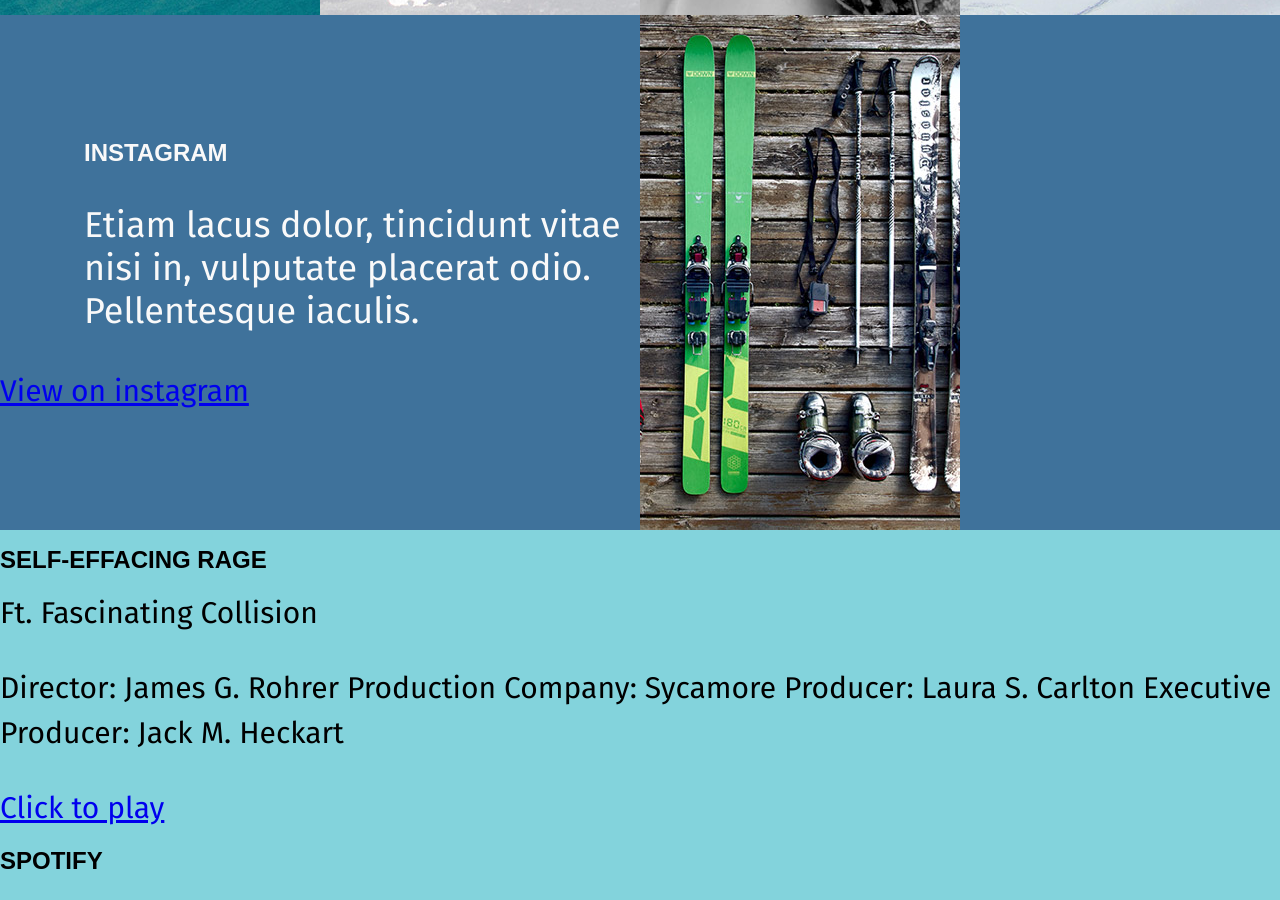
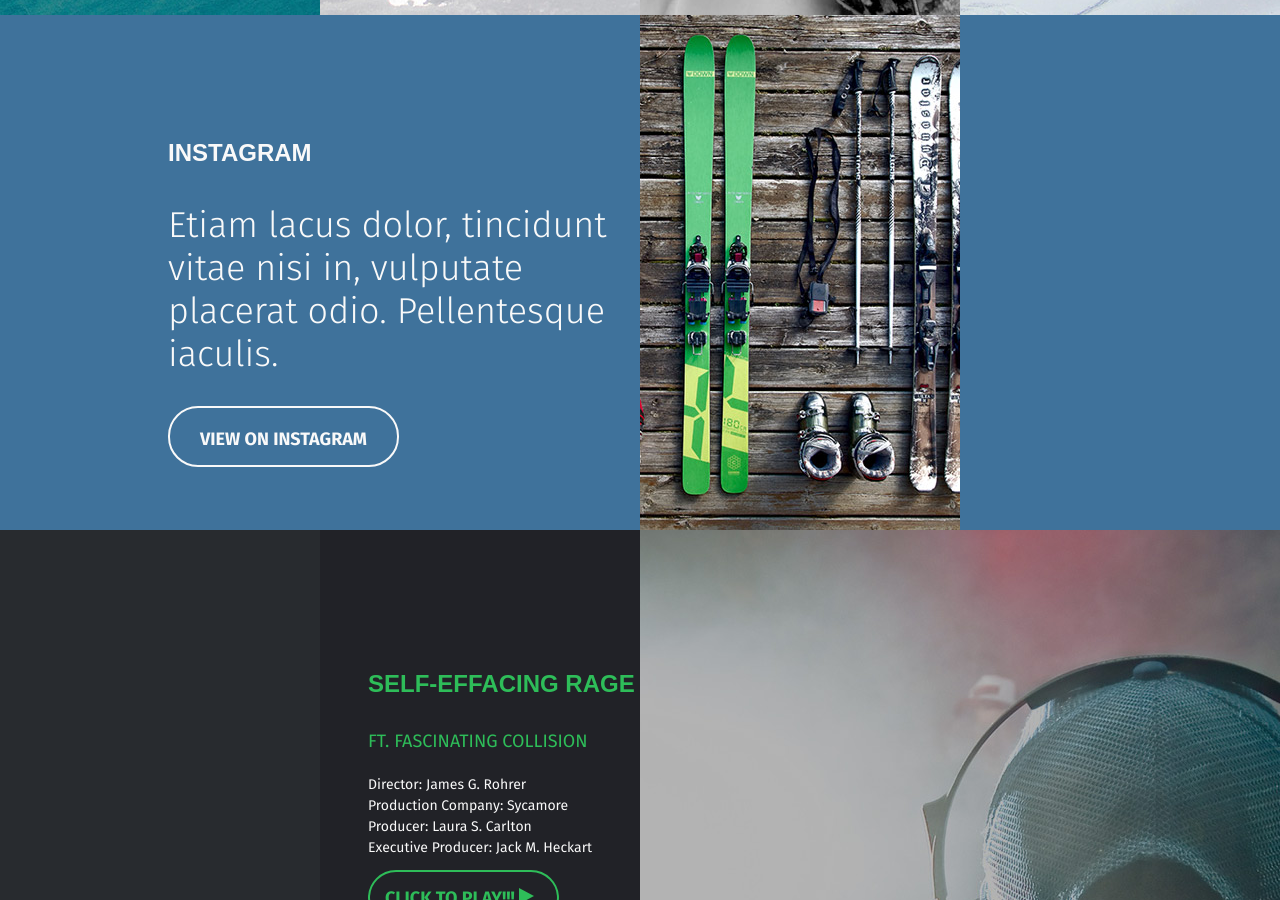
Before and after one commit to alekseyleonov/Amazing, a plain HTML site: page index.html in a window 1280 px wide. Shown: the part 1900-2800 px from the top of the page. Drawn offline with Linux system fonts and the light colour scheme.

Commit message:
Черновая верстка
- Верстка блоков, текста и декоративных элементов
- Исправлено позиционирование страницы
- Исправлено адаптивное поведение
- Исправлены фиксированные отступы

```diff
--- a/css/main.css
+++ b/css/main.css
@@ -3,7 +3,7 @@ body{
   font-size: 30px;
   line-height: 1.5;
 
-  background-color: #83d3dc;
+  background-color: white;
 }
 
 h1{
@@ -22,14 +22,21 @@ h2{
   line-height: 1.2;
 }
 
-main{
+.container{
   max-width: 1600px;
+  margin-left: auto;
+  margin-right: auto;
 }
 
-.stretch{
-  max-width: 1180px;
+/*header{
+  position: relative;
+  *max-width: 1180px;
   margin-left: auto;
   margin-right: auto;
+}*/
+
+header{
+  position: relative;
 }
 
 .introduce{
@@ -46,7 +53,7 @@ main{
 
   background-color: rgb(0, 0, 0);
   position: absolute;
-  left: 210px;
+  left: 13.125%;
   top: 88px;
   width: 80px;
   height: 80px;
@@ -61,9 +68,9 @@ main{
 .menu {
   display: block;
   position: absolute;
-  right: 210;
+  right: 13.125%;
   top: 100px;
-  margin-right: 15px;
+  /*margin-right: 15px;*/
 
   font-size: 12px;
   color: rgb(20, 20, 20);
@@ -86,13 +93,13 @@ main{
 .introduce span{
   display: block;
   padding-top: 348.474px;
-  padding-left: 208.844px;
+  margin-left: 13.125%;
   font-size: 72px;
   line-height: 1.2;
 }
 
 .introduce p{
-  padding-left: 208.844px;
+  margin-left: 13.125%;
 
   font-size: 30px;
   line-height: 1.5;
@@ -180,12 +187,100 @@ main{
 
 .instagramm h1 {
   font-size: 24px;
-  margin-left: 13.125%;
+  margin-left: 26.25%;
   margin-top: 124px;
 }
 .instagramm p {
-  margin-left: 13.125%;
+  margin-left: 26.25%;
 
   font-size: 36px;
+  font-weight: lighter;
   line-height: 1.2;
 }
+
+.instagramm a{
+  margin-left: 26.25%;
+  padding: 20px 30px 15px 30px;
+
+  text-decoration: none;
+  font-size: 18px;
+  color: rgb(249, 249, 249);
+  font-weight: bold;
+  text-transform: uppercase;
+  line-height: 1.2;
+
+  border: solid 2px rgb(249, 249, 249);
+  border-radius: 30px;
+}
+
+.music_play{
+  height: 900px;
+
+  background-color: #282b2f;
+}
+
+.padding_gray{
+  width: 25%;
+}
+
+.music{
+  min-height: 500px;
+  width: 33.33%;
+
+  margin-top: -16px;
+
+  background-color: #212227;
+}
+
+.music h1{
+  color: rgb(46, 189, 89);
+  font-weight: bold;
+  text-transform: uppercase;
+
+  padding-top: 140px;
+  margin-left: 15%;
+}
+
+.music span{
+  color: rgb(46, 189, 89);
+  text-transform: uppercase;
+  font-size: 18px;
+
+  margin-left: 15%;
+}
+
+.music p{
+  color: rgb(249, 249, 249);
+  line-height: 1.5;
+  font-size: 14px;
+
+  margin-left: 15%;
+}
+
+.music a{
+  position: relative;
+
+  font-size: 18px;
+  color: rgb(46, 189, 89);
+  font-weight: bold;
+  text-transform: uppercase;
+  text-decoration: none;
+
+  border: solid 2px rgb(46, 189, 89);
+  border-radius: 30px;
+
+  padding: 15px;
+  margin-left: 15%;
+}
+
+.click_play_item{
+  display: inline-block;
+  border: solid 8px transparent;
+  border-left: solid 15px rgb(46, 189, 89);
+}
+
+.dj_photo{
+  width: 75%;
+
+  background-image: url(../img/photo_dj.jpg);
+}
--- a/index.html
+++ b/index.html
@@ -8,9 +8,9 @@
   <link rel="stylesheet" href="css\main.css">
 </head>
 <body>
-  <main>
+  <div class="container">
     <section class="introduce">
-      <header class="stretch">
+      <header>
         <a href="#" class="logo">/.</a>
         <a href="#" class="menu">
           <div class="menu_decor">
@@ -68,20 +68,25 @@
 
       </div>
     </section>
-    <section>
+    <section class="landing_block music_play">
       <div class="padding_gray">
-
       </div>
+      <div class="dj_photo">
         <article class="music">
           <h1>Self-Effacing Rage</h1>
           <span>Ft. Fascinating Collision</span>
           <p>
-          Director: James G. Rohrer Production Company:
-          Sycamore Producer: Laura S. Carlton Executive
-          Producer: Jack M. Heckart
+            Director: James G. Rohrer<br>
+            Production Company: Sycamore<br>
+            Producer: Laura S. Carlton<br>
+            Executive Producer: Jack M. Heckart
           </p>
-        <a href="#">Click to play</a>
+          <a href="#">Click to play!!!
+            <div class="click_play_item">
+            </div>
+          </a>
         </article>
+      </div>
     </section>
     <section class="music_follow_item">
       <div class="spotify">
@@ -100,7 +105,7 @@
         <a href="#">Buy from itunes</a>
       </div>
     </section>
-  </main>
+  </div>
   <footer>
     <article class="about_item">
       <h2>
```
Lines whose indentation alone changed are shown as unchanged.
